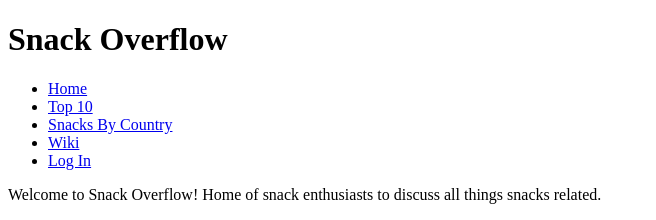
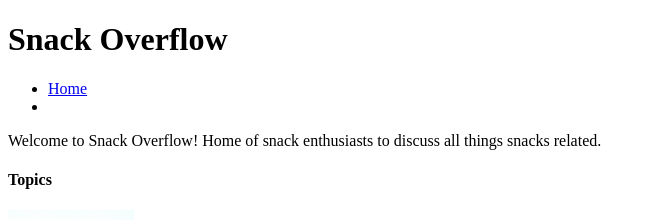
Before and after one commit to danielohuruogu/SnackOverflow, a React (Create React App) app in the folder snackoverflow/: page / in a window 1280 px wide. Shown: the top 220 px of the page, without its empty margins (0-656 px from the left). Built offline with nearby package versions, Linux system fonts and the light colour scheme.

Commit message:
redoing navbar, dropdowns to be included soon

```diff
--- a/snackoverflow/src/components/Navbar/Navbar.js
+++ b/snackoverflow/src/components/Navbar/Navbar.js
@@ -1,21 +1,22 @@
 import React from 'react'
+import { Link } from 'react-router-dom'
 import MenuItems from './MenuItems'
+import TopTen from './TopTen'
 
 const Navbar = () => {
     return (
         <div>
             <ul>
-                {MenuItems.map((item, index) => {
-                    return (
-                        <li key={index}>
-                            <a className={item.cName} href={item.url}>
-                                {item.title}
-                            </a>
-                        </li>
-                    )
 
-                })}
+
+                <li>
+                    <Link to='/' className=''>Home</Link>
+                </li>
+                <li>
+                    {/* {<MenuItems />} */}
+                </li>
             </ul>
+
         </div>
     )
 }
--- /dev/null
+++ b/snackoverflow/src/components/Navbar/TopTen.js
@@ -0,0 +1,27 @@
+import React from 'react'
+
+const TopTen = [
+    {
+        title: 'Crisps',
+        url: '#',
+        cName: 'nav-links'
+    },
+    {
+        title: 'Candies',
+        url: '#',
+        cName: 'nav-links'
+    },
+    {
+        title: 'Biscuits',
+        url: '#',
+        cName: 'nav-links'
+    },
+    {
+        title: 'Jellies',
+        url: '#',
+        cName: 'nav-links'
+    },
+
+]
+
+export default TopTen
--- a/snackoverflow/src/components/TopicsBoard/TopicsBoard.js
+++ b/snackoverflow/src/components/TopicsBoard/TopicsBoard.js
@@ -1,6 +1,5 @@
 import React from 'react'
 import TopicsBoardItem from "../TopicsBoardItem/TopicsBoardItem";
-import Header from '../Header/Header'
 
 const TopicsBoard = () => {
     return (
```
